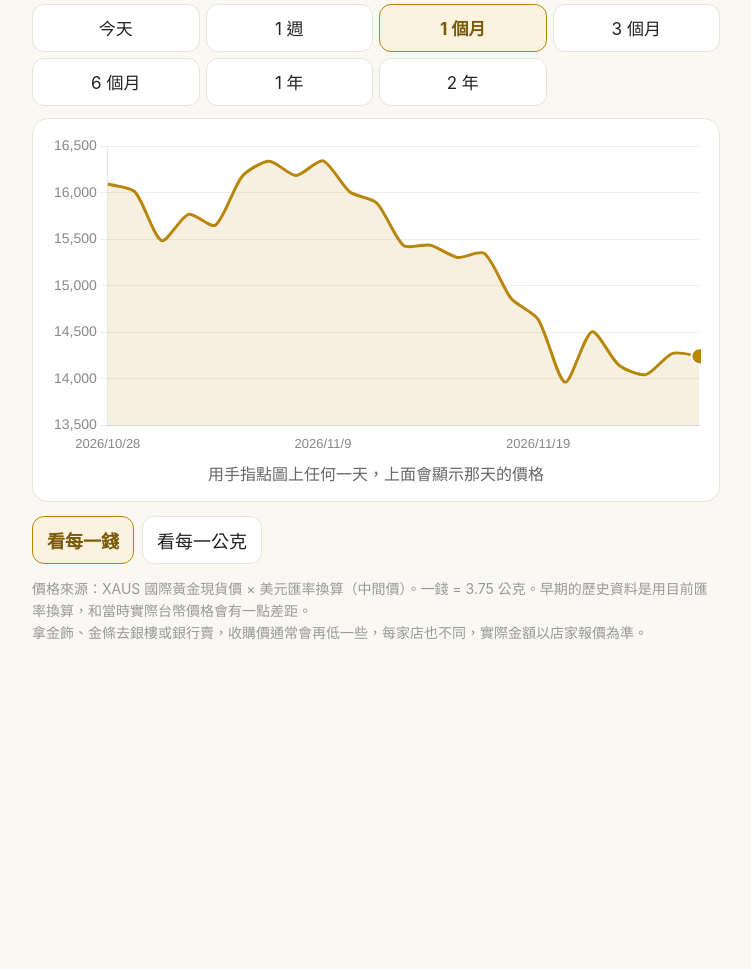
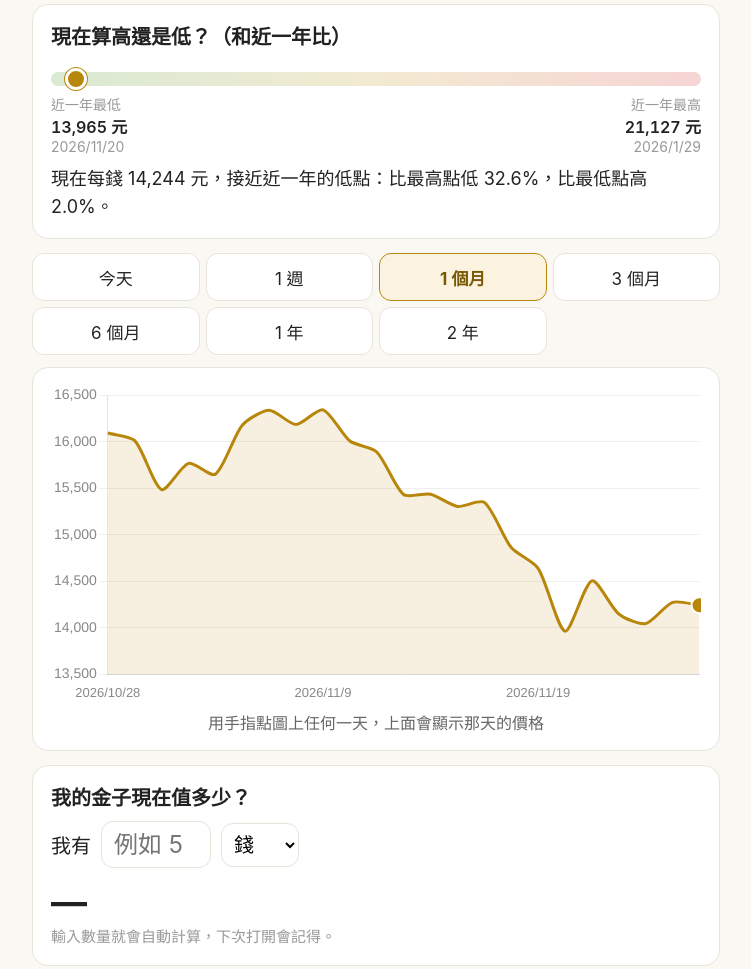
Before and after one commit to a893413/gold-line-bot, a plain HTML site: page docs/index.html in a window 1280 px wide. Shown: the part 337-1306 px from the top of the page, without its empty margins (264-1015 px from the left). Before the commit the page ends 1012 px from the top, so only its background shows below. Drawn offline with nearby package versions, Linux system fonts and the light colour scheme.

Commit message:
Add files via upload

```diff
--- a/docs/index.html
+++ b/docs/index.html
@@ -28,6 +28,19 @@
   .tip { font-size:16px; color:var(--sub); text-align:center; margin:6px 0 0; }
   .note { font-size:14px; color:var(--muted); line-height:1.6; }
   .err { color:var(--up); font-size:18px; }
+  .card h2 { font-size:20px; margin:0 0 10px; color:var(--ink); }
+  .bar { position:relative; height:14px; border-radius:7px; background:linear-gradient(90deg,#d9ead3,#f3ead2,#f6d5d5); margin:22px 0 8px; }
+  .dot { position:absolute; top:50%; width:22px; height:22px; margin:-11px 0 0 -11px; border-radius:50%; background:var(--gold); border:3px solid #fff; box-shadow:0 0 0 1px var(--gold); }
+  .ends { display:flex; justify-content:space-between; font-size:14px; color:var(--muted); }
+  .ends b { display:block; font-size:16px; color:var(--ink); font-weight:600; font-variant-numeric:tabular-nums; }
+  .ends div:last-child { text-align:right; }
+  .pos { font-size:18px; line-height:1.6; margin-top:10px; }
+  .calc { display:flex; align-items:center; gap:10px; font-size:20px; flex-wrap:wrap; }
+  .calc input { font:inherit; font-size:24px; width:110px; padding:8px 10px; border:1.5px solid var(--line); border-radius:12px; text-align:center; }
+  .calc input:focus { outline:none; border-color:var(--gold); }
+  .calc select { font:inherit; font-size:20px; padding:8px; border:1.5px solid var(--line); border-radius:12px; background:#fff; }
+  .worth { font-size:36px; font-weight:700; margin:12px 0 2px; font-variant-numeric:tabular-nums; }
+  .hint { font-size:15px; color:var(--muted); line-height:1.5; }
 </style>
 </head>
 <body>
@@ -45,6 +58,16 @@
     </div>
   </div>
 
+  <div class="card" id="posCard" hidden>
+    <h2>現在算高還是低？（和近一年比）</h2>
+    <div class="bar"><div class="dot" id="posDot"></div></div>
+    <div class="ends">
+      <div>近一年最低<b id="posLo">—</b><span id="posLoD"></span></div>
+      <div>近一年最高<b id="posHi">—</b><span id="posHiD"></span></div>
+    </div>
+    <div class="pos" id="posTxt"></div>
+  </div>
+
   <div class="row" id="ranges">
     <button data-r="today">今天</button>
     <button data-r="7">1 週</button>
@@ -57,6 +80,17 @@
   <div class="card">
     <div class="chart"><canvas id="c" role="img" aria-label="黃金參考價走勢圖"></canvas></div>
     <p class="tip">用手指點圖上任何一天，上面會顯示那天的價格</p>
+  </div>
+
+  <div class="card" id="calcCard">
+    <h2>我的金子現在值多少？</h2>
+    <div class="calc">
+      <span>我有</span>
+      <input id="amt" type="number" inputmode="decimal" min="0" step="0.01" placeholder="例如 5">
+      <select id="amtUnit"><option value="qian">錢</option><option value="liang">兩</option><option value="gram">公克</option></select>
+    </div>
+    <div class="worth" id="worth">—</div>
+    <div class="hint" id="worthHint">輸入數量就會自動計算，下次打開會記得。</div>
   </div>
 
   <div class="row">
@@ -178,7 +212,50 @@
     $("uG").addEventListener("click", function () { unit = "g"; $("uG").classList.add("on"); $("uQ").classList.remove("on"); draw(); });
   }
 
+  function latest() { return daily.length ? daily[daily.length - 1] : null; }
+
+  function renderPosition() {
+    var L = latest(); if (!L) return;
+    var last = new Date(L[0] + "T00:00:00+08:00");
+    var cut = new Date(last.getTime() - 365 * 86400000);
+    var cutStr = cut.getFullYear() + "-" + String(cut.getMonth() + 1).padStart(2, "0") + "-" + String(cut.getDate()).padStart(2, "0");
+    var yr = daily.filter(function (r) { return r[0] > cutStr; });
+    if (yr.length < 20) return;
+    var lo = yr[0], hi = yr[0];
+    yr.forEach(function (r) { if (r[1] < lo[1]) lo = r; if (r[1] > hi[1]) hi = r; });
+    var now = Math.round(L[1] * Q), loQ = Math.round(lo[1] * Q), hiQ = Math.round(hi[1] * Q);
+    var pct = hiQ > loQ ? (now - loQ) / (hiQ - loQ) : 0.5;
+    $("posDot").style.left = Math.max(0, Math.min(100, pct * 100)) + "%";
+    $("posLo").textContent = fmt(loQ); $("posLoD").textContent = fullDate(lo[0]);
+    $("posHi").textContent = fmt(hiQ); $("posHiD").textContent = fullDate(hi[0]);
+    var belowHi = ((hiQ - now) / hiQ * 100).toFixed(1), aboveLo = ((now - loQ) / loQ * 100).toFixed(1);
+    var where = pct >= 0.8 ? "接近近一年的高點" : pct <= 0.2 ? "接近近一年的低點" : "在近一年的中間位置";
+    $("posTxt").textContent = "現在每錢 " + fmt(now) + "，" + where + "：比最高點低 " + belowHi + "%，比最低點高 " + aboveLo + "%。";
+    $("posCard").hidden = false;
+  }
+
+  function renderWorth() {
+    var L = latest(), el = $("worth"), hint = $("worthHint");
+    var raw = $("amt").value.trim(), u = $("amtUnit").value;
+    try { localStorage.setItem("goldAmt", raw); localStorage.setItem("goldUnit", u); } catch (e) {}
+    if (!L) return;
+    if (raw === "") { el.textContent = "—"; hint.textContent = "輸入數量就會自動計算，下次打開會記得。"; hint.style.color = ""; return; }
+    var n = parseFloat(raw);
+    if (!(n > 0)) { el.textContent = "—"; hint.textContent = "請輸入大於 0 的數字"; hint.style.color = "var(--up)"; return; }
+    var grams = u === "qian" ? n * Q : u === "liang" ? n * Q * 10 : n;
+    el.textContent = "約 " + fmt(Math.round(grams * L[1]));
+    hint.style.color = "";
+    hint.textContent = "用 " + fullDate(L[0]) + " 最新價格（每錢 " + fmt(Math.round(L[1] * Q)) + "）計算。這是國際金價換算，拿去賣的收購價通常會再低一些，金飾還會依成色扣折。";
+  }
+
   bind();
+  try {
+    var sa = localStorage.getItem("goldAmt"), su = localStorage.getItem("goldUnit");
+    if (sa) $("amt").value = sa;
+    if (su) $("amtUnit").value = su;
+  } catch (e) {}
+  $("amt").addEventListener("input", renderWorth);
+  $("amtUnit").addEventListener("change", renderWorth);
   var bust = "?t=" + Date.now();
   Promise.all([
     fetch("data/daily.json" + bust).then(function (r) { return r.json(); }),
@@ -186,7 +263,7 @@
   ]).then(function (res) {
     daily = res[0].rows || []; today = res[1];
     $("updated").textContent = "資料更新：" + (res[0].updated || "") + "（台灣時間）";
-    draw();
+    draw(); renderPosition(); renderWorth();
   }).catch(function () {
     $("updated").innerHTML = '<span class="err">資料讀取失敗，請稍後再打開一次</span>';
   });
```
